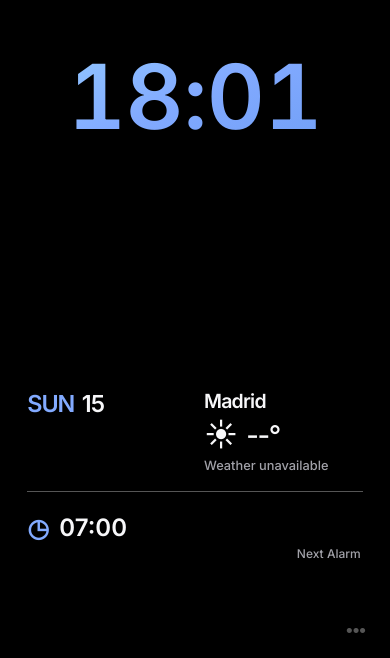
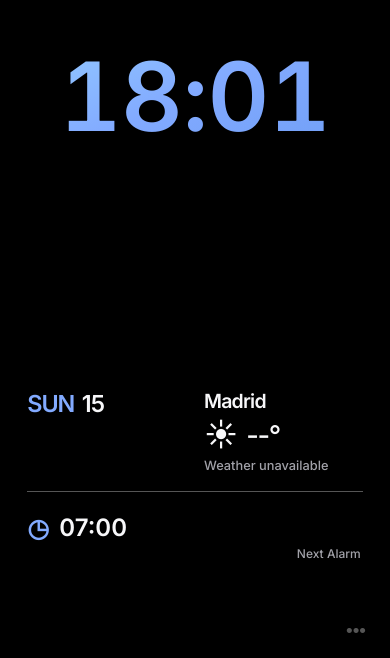
Before and after one commit to vielreymonforte-lab/redmi-standby-clock, a plain HTML site: page index.html in a window 390 px wide. Shown: the part 186-844 px from the top of the page. Drawn offline with Linux system fonts and the light colour scheme; no server answers.

Commit message:
Update style.css

```diff
--- a/style.css
+++ b/style.css
@@ -56,7 +56,7 @@ input[type=time] { background: #29292e; border: 1px solid #45454b; border-radius
 .save { width: 100%; border: 0; border-radius: 99px; padding: 12px; background: var(--blue); color: #07101f; font-weight: 700; }
 @media (orientation: portrait) {
   .screen { grid-template-columns: 1fr; grid-template-rows: 1fr auto; gap: 3vh; padding: 7vw 7vw 10vh; }
-  .clock { font-size: clamp(5rem, 23vw, 12rem); }
+  .clock { font-size: clamp(5.25rem, 24.5vw, 12.5rem); }
   .details-side { height: auto; display: grid; grid-template-columns: 1fr 1fr; gap: 18px; }
   .alarm { grid-column: 1 / -1; }
   .date { font-size: clamp(1.3rem, 6vw, 2rem); }
```
